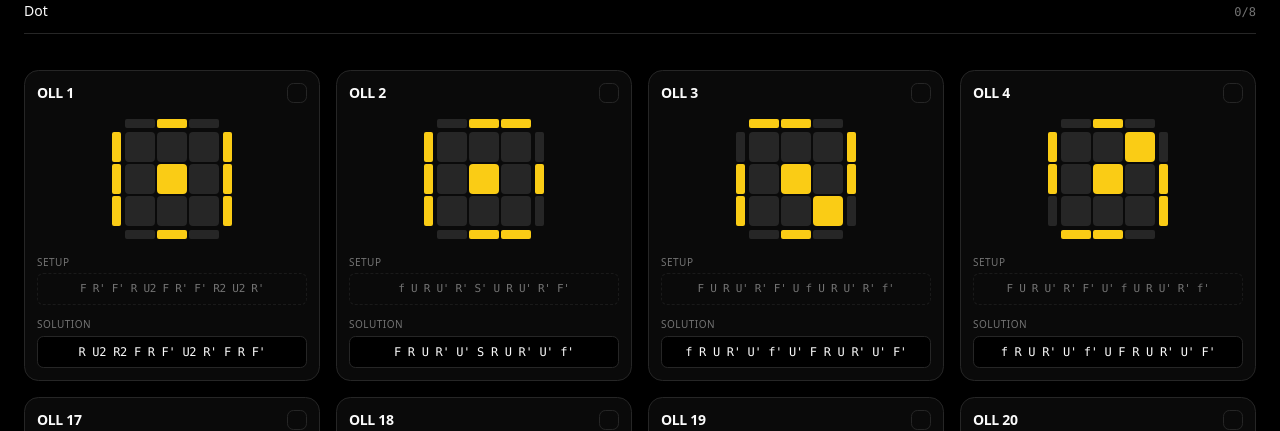
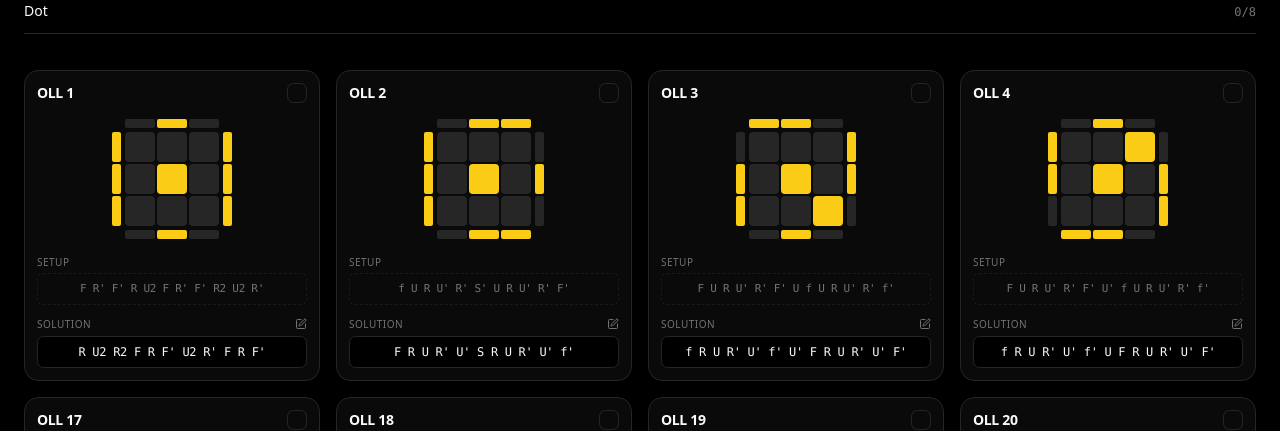
Before and after one commit to p4nthera115/cfop-tracker, a React (Vite) app: page / in a window 1280 px wide. Shown: the part 173-604 px from the top of the page. Built offline with nearby package versions, Linux system fonts and the light colour scheme.

Commit message:
Add edit icoc

```diff
--- a/src/components/CaseCard.tsx
+++ b/src/components/CaseCard.tsx
@@ -1,5 +1,5 @@
 import { type ReactNode, useEffect, useState } from "react"
-import { Check, EyeOff, Plus, Trash2 } from "lucide-react"
+import { Check, EyeOff, SquarePen, Plus, Trash2 } from "lucide-react"
 import { Card } from "@/components/ui/card"
 import {
   Dialog,
@@ -335,22 +335,39 @@ export function CaseCard({
         </div>
       </div>
 
-      <div>
-        <div className={label}>Solution</div>
+      {/* The edit affordance lives on the label line, not in the alg row: the
+          row needs its full width, and an icon inside it pushed the longest
+          algs onto a second line. Up here it costs no horizontal space at all. */}
       <Dialog open={open} onOpenChange={setOpen}>
+        <div className="group/alg">
+          <div className={cn(label, "flex items-center justify-between gap-2")}>
+            <span>Solution</span>
+            {/* The squarePen opens the same dialog. `-m-1 p-1` grows the tap target
+                without growing the icon's footprint, so the label row's height
+                is untouched. */}
+            <DialogTrigger
+              aria-label={`Edit algorithms for ${name}`}
+              className={cn(
+                "-m-1 flex cursor-pointer rounded-sm p-1 text-muted-foreground transition-colors",
+                "hover:text-foreground group-hover/alg:text-foreground",
+                focusRing
+              )}
+            >
+              <SquarePen aria-hidden="true" className="size-3 shrink-0" />
+            </DialogTrigger>
+          </div>
           <DialogTrigger
             className={cn(
               algBox,
               "text-center text-xs text-foreground transition-colors duration-150",
-              "hover:border-neutral-500 cursor-pointer",
+              "cursor-pointer hover:border-neutral-500 hover:bg-accent/40",
               focusRing
             )}
             aria-label={`Edit algorithms for ${name}`}
           >
             <span className="flex-1 break-words">{selected.text}</span>
-            {/* <HtmBadge alg={selected.text} /> */}
-            {/* <Pencil className="size-1 shrink-0 text-muted-foreground" /> */}
           </DialogTrigger>
+        </div>
 
         <DialogContent>
           <DialogHeader>
@@ -421,7 +438,6 @@ export function CaseCard({
           </div>
         </DialogContent>
       </Dialog>
-      </div>
     </Card>
   )
 }
```
Lines whose indentation alone changed are shown as unchanged.
